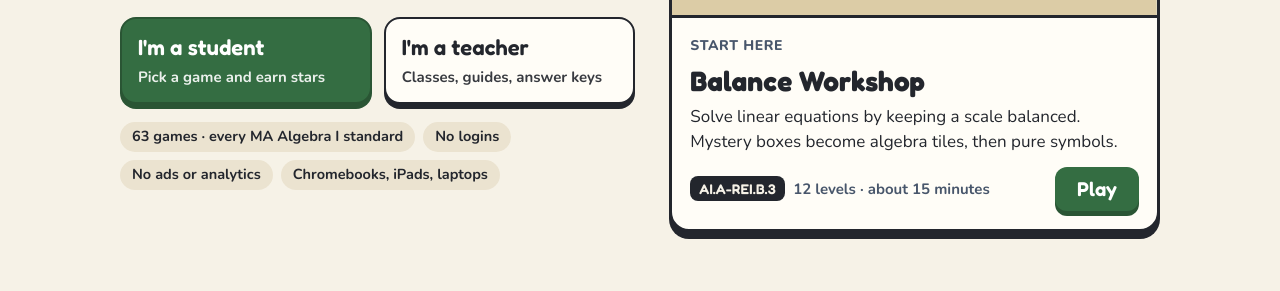
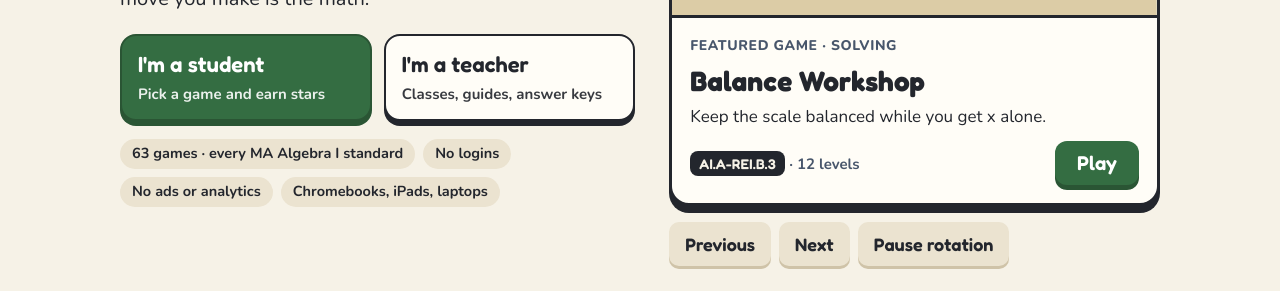
Before and after one commit to kenlaufy/algebra1-games, a plain HTML site: page index.html in a window 1280 px wide. Shown: the part 320-611 px from the top of the page. Drawn offline with Linux system fonts and the light colour scheme.

Commit message:
Rotate featured games in both homepage views

```diff
--- a/index.html
+++ b/index.html
@@ -35,7 +35,9 @@
   .feature .name { font-family: var(--head); font-weight: 700; font-size: 28px; margin: 2px 0 2px; }
   .feature .row { display: flex; justify-content: space-between; align-items: center; gap: 12px; flex-wrap: wrap; margin-top: 12px; }
   .feature .meta { color: var(--muted); font-weight: 700; font-size: 15px; }
-  .feature .band { display: flex; align-items: center; gap: 16px; padding: 22px 20px; background: var(--t); border-bottom: 3px solid var(--ink); }
+  .feature .band { display: flex; align-items: center; justify-content: center; aspect-ratio: 2 / 1; gap: 16px; padding: 18px 16px; background: var(--t); border-bottom: 3px solid var(--ink); }
+  .feature-controls { display: flex; align-items: center; flex-wrap: wrap; gap: 8px; margin-top: 16px; }
+  .feature-controls[hidden] { display: none; }
   .feature .band svg { width: 86px; height: 86px; flex: none; background: #fff; border: 3px solid var(--ink); border-radius: 18px; padding: 8px; }
   .feature .band .unitname { font-family: var(--head); font-weight: 600; font-size: 19px; color: var(--u); }
   .play-pill { font-family: var(--head); font-weight: 600; font-size: 20px; color: #fff; background: var(--go);
@@ -117,10 +119,6 @@
     .hero h1 { font-size: 42px; }
     .three, .teachers { grid-template-columns: 1fr; }
     /* a returning student sees "continue" right under the headline */
-    .hero.continuing { gap: 16px; }
-    .hero.continuing > div:first-child { display: contents; }
-    .hero.continuing h1 { order: 0; margin: 0; } .hero.continuing #heroCard { order: 1; } .hero.continuing > div > :not(h1) { order: 2; }
-    .hero.continuing .lede, .hero.continuing .paths, .hero.continuing .facts { margin: 0; }
   }
   @media (max-width: 480px) {
     .hero h1 { font-size: 36px; }
@@ -213,6 +211,12 @@
           </div>
         </div>
       </a>
+      <div class="feature-controls" role="group" aria-label="Featured game controls" hidden>
+        <button class="btn" id="featurePrev" type="button" aria-label="Previous featured game">Previous</button>
+        <button class="btn" id="featureNext" type="button" aria-label="Next featured game">Next</button>
+        <button class="btn" id="featureRotation" type="button">Pause rotation</button>
+        <span class="sr-only" id="featureStatus" role="status"></span>
+      </div>
     </div>
   </section>
 
@@ -347,20 +351,53 @@
   document.getElementById("clearFilters").addEventListener("click", () => { search.value = ""; unit = ""; chips.querySelectorAll(".chip").forEach(c => c.setAttribute("aria-pressed", String(c.dataset.unit === ""))); render(); search.focus(); });
   render();
 
-  // continue where the student left off
-  let last = null; try { last = localStorage.getItem("a1g-last"); } catch (e) {}
-  const place = last && L.place(last);
-  if (place && place.game.ready && A1G_NAV.role() === "student") {
-    const g = place.game, d = place.domain, pr = progress(g), p = L.progress(g.slug);
-    const done = p.solved === 12;
-    const href = done && place.next ? "games/" + place.next.slug + "/" : "games/" + g.slug + "/" + (pr.level > 1 ? "?level=" + pr.level : "");
-    if (done && place.next) pr.label = "Play next";
-    document.querySelector(".hero").classList.add("continuing");
-    document.getElementById("heroCard").innerHTML = '<a class="feature" style="' + style(d) + '" href="' + href + '"><div class="band">' + L.icon(g.engine) +
-      '<div><span class="unitname">' + esc(L.unit(d.name).short) + '</span><div class="name">' + esc(g.name) + "</div></div></div>" +
-      '<div class="body"><span class="kicker">' + (done ? "You finished this one" : "Continue where you left off") + "</span><div>" + esc(g.desc) + '</div><div class="prog" style="margin-top:12px">' + pr.html + "</div>" +
-      '<div class="row"><span class="meta">' + (done ? (place.next ? "Next up: " + esc(place.next.name) : "") : "Level " + pr.level + " is next") + '</span><span class="play-pill">' + pr.label + "</span></div></div></a>";
+  // Both views use the same featured games. Progress remains available on each catalog card.
+  const featured = ["a-rei-b-3", "a-ced-a-2", "s-id-a-1", "f-bf-b-3"]
+    .map(slug => L.place(slug)).filter(item => item && item.game.ready);
+  if (featured.length > 1) {
+    const hero = document.getElementById("heroCard");
+    const link = hero.querySelector(".feature");
+    const balanceArt = link.querySelector(".art").outerHTML;
+    const controls = hero.querySelector(".feature-controls");
+    const rotation = document.getElementById("featureRotation");
+    const status = document.getElementById("featureStatus");
+    const reducedMotion = matchMedia("(prefers-reduced-motion: reduce)");
+    let current = 0;
+    let paused = reducedMotion.matches;
+
+    function showFeature(offset, announce = false) {
+      current = (current + offset + featured.length) % featured.length;
+      const { game, domain } = featured[current];
+      const unitName = esc(L.unit(domain.name).short);
+      link.href = "games/" + game.slug + "/";
+      link.setAttribute("aria-label", "Play " + game.name);
+      link.setAttribute("style", style(domain));
+      const art = game.slug === "a-rei-b-3" ? balanceArt :
+        '<div class="band" aria-hidden="true">' + L.icon(game.engine) + '<span class="unitname">' + unitName + '</span></div>';
+      link.innerHTML = art + '<div class="body"><span class="kicker">Featured game · ' + unitName + '</span>' +
+        '<div class="name">' + esc(game.name) + '</div><div>' + esc(game.desc) + '</div>' +
+        '<div class="row"><span class="meta"><span class="code">' + esc(game.code) + '</span> · 12 levels</span>' +
+        '<span class="play-pill">Play</span></div></div>';
+      if (announce) status.textContent = game.name + ", featured game " + (current + 1) + " of " + featured.length;
+    }
+
+    function setPaused(value) {
+      paused = value;
+      rotation.textContent = paused ? "Resume rotation" : "Pause rotation";
+    }
+
+    controls.hidden = false;
+    setPaused(paused);
+    showFeature(0);
+    document.getElementById("featurePrev").addEventListener("click", () => showFeature(-1, true));
+    document.getElementById("featureNext").addEventListener("click", () => showFeature(1, true));
+    rotation.addEventListener("click", () => setPaused(!paused));
+    reducedMotion.addEventListener("change", e => { if (e.matches) setPaused(true); });
+    setInterval(() => {
+      if (!paused && !document.hidden && !hero.matches(":hover, :focus-within")) showFeature(1);
+    }, 8000);
   }
+
 })();
 </script>
 </body>
```
